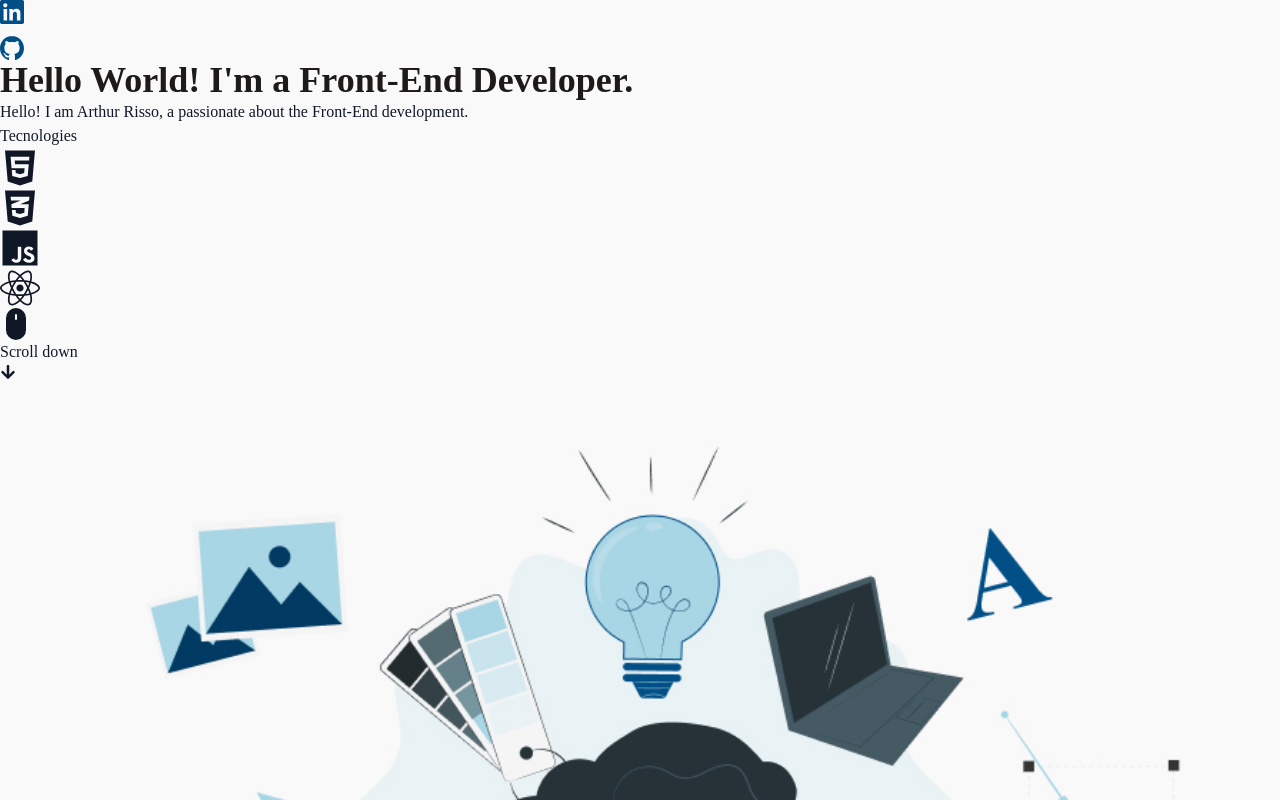
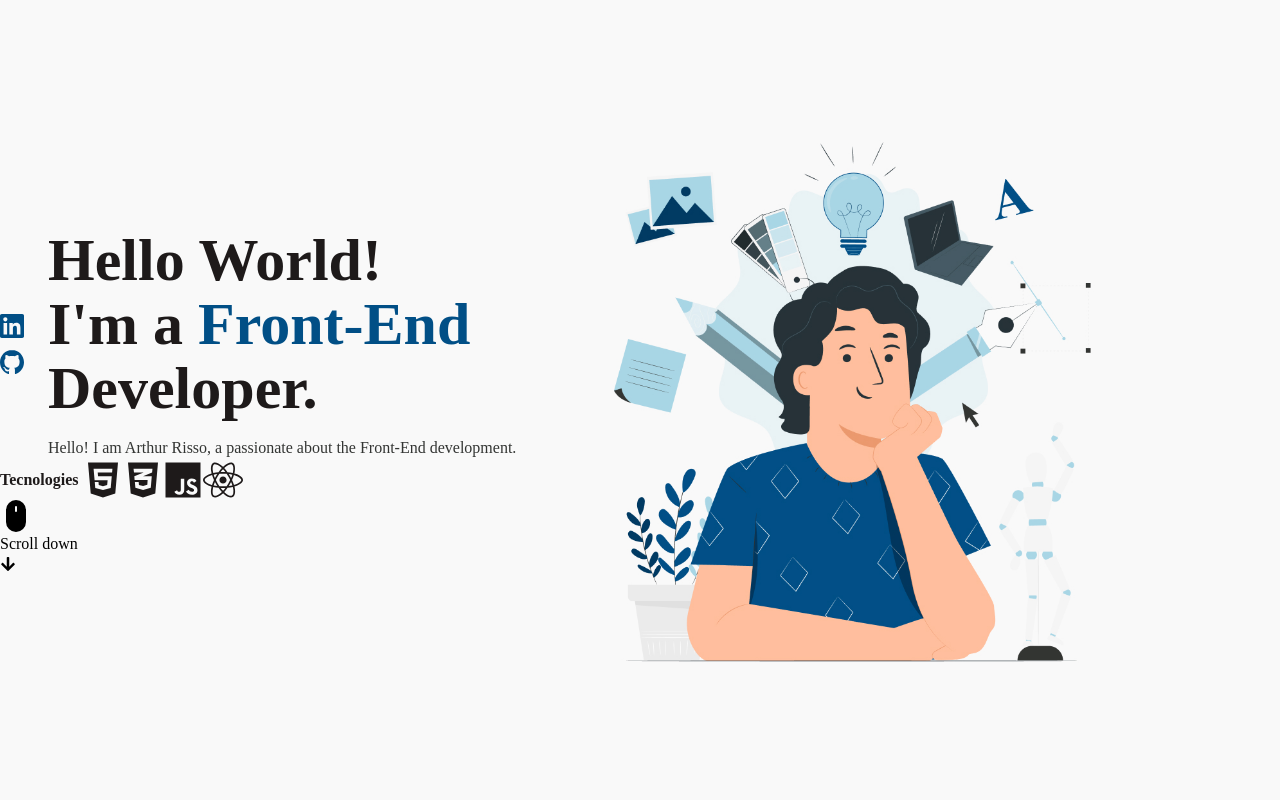
Before and after one commit to arthur-risso/portfolio, a React (Vite) app in the folder my-portfolio/: page / in a window 1280 px wide. Shown: the top 800 px of the page. Built offline with nearby package versions, Linux system fonts and the light colour scheme.

Commit message:
continuando

```diff
--- a/my-portfolio/index.html
+++ b/my-portfolio/index.html
@@ -6,7 +6,7 @@
     <link rel="stylesheet" href="src/styles/index.css">
     <title>Arthur Risso | Portfolio</title>
   </head>
-  <body class="bg-gray-50 text-gray-900">
+  <body class="bg-white flex">
     <div id="root"></div>
     <script type="module" src="/src/main.tsx"></script>
   </body>
--- a/my-portfolio/src/components/Tecnologies.tsx
+++ b/my-portfolio/src/components/Tecnologies.tsx
@@ -3,13 +3,13 @@ import { IoLogoJavascript } from "react-icons/io5";
 
 const Tecnologies = () => {
     return (
-        <div>
-            <p>Tecnologies</p>
-            <div className="line"></div>
-            <FaHtml5 size={40}/>
-            <FaCss3Alt size={40}/>
-            <IoLogoJavascript size={40}/>
-            <FaReact size={40}/>
+        <div className="flex items-center">
+            <p className="font-bold text-black">Tecnologies</p>
+            <div className="line w-1 bg-black"></div>
+            <FaHtml5 size={40} fill="#1e1a1a"/>
+            <FaCss3Alt size={40} fill="#1e1a1a"/>
+            <IoLogoJavascript size={40} fill="#1e1a1a"/>
+            <FaReact size={40} fill="#1e1a1a"/>
         </div>
     )
 }
--- a/my-portfolio/src/layout/Home.tsx
+++ b/my-portfolio/src/layout/Home.tsx
@@ -2,27 +2,40 @@ import SocialMedias from "../components/SocialMedias";
 import Tecnologies from "../components/Tecnologies";
 import { BsFillMouseFill } from "react-icons/bs";
 import { FaArrowDown } from "react-icons/fa";
-// import Footer from "../components/Footer";
 
 const Home = () => {
   return (
-    <div className="flex flex-col min-h-screen bg-white font-poppins">
+    <div className="flex items-center justify-between min-h-screen bg-white font-poppins">
+      <aside className="flex flex-col">
+        <div
+          id="introduction"
+          className="flex flex-row items-center justify-center gap-6"
+        >
           <SocialMedias />
-      <h1 className="text-black text-4xl font-extrabold" >
-        Hello World! I'm a <span>Front-End</span> Developer.
+          <div id="text-introduction" className="flex flex-col gap-4">
+            <h1 className="text-black text-6xl font-black w-lg leading-16">
+              Hello World!
+              <br />
+              I'm a <span className="text-blue">Front-End</span> Developer.
             </h1>
-      <p>
-        Hello! I am Arthur Risso, a passionate about the Front-End development.
+            <p className="text-gray w-lg font-medium">
+              Hello! I am Arthur Risso, a passionate about the Front-End
+              development.
             </p>
+          </div>
+        </div>
         <Tecnologies />
         <div id="scroll-down">
           <BsFillMouseFill size={32} />
           <p>Scroll down</p>
           <FaArrowDown size={16} />
         </div>
-      <img src="../src/assets/images/home-img.jpg" alt="Homepage image" />
-
-      {/* <Footer /> */}
+      </aside>
+      <img
+        src="../src/assets/images/home-img.jpg"
+        alt="Homepage image"
+        className="max-w-xl"
+      />
     </div>
   );
 };
--- a/my-portfolio/src/styles/index.css
+++ b/my-portfolio/src/styles/index.css
@@ -2,11 +2,11 @@
 @import "@fontsource/poppins";
 
 @theme {
-    --color-white: #F9F9F9;
-    --color-blue: #014F86;
-    --color-light-blue: #A9D6E5;
-    --color-gray: #333533;
-    --color-black: #1E1A1A;
+  --color-white: #f9f9f9;
+  --color-blue: #014f86;
+  --color-light-blue: #a9d6e5;
+  --color-gray: #333533;
+  --color-black: #1e1a1a;
 
-    --font-poppins: 'Poppins', 'sans serif';
+  --font-poppins: "Poppins", "sans serif";
 }
```
Lines whose indentation alone changed are shown as unchanged.
